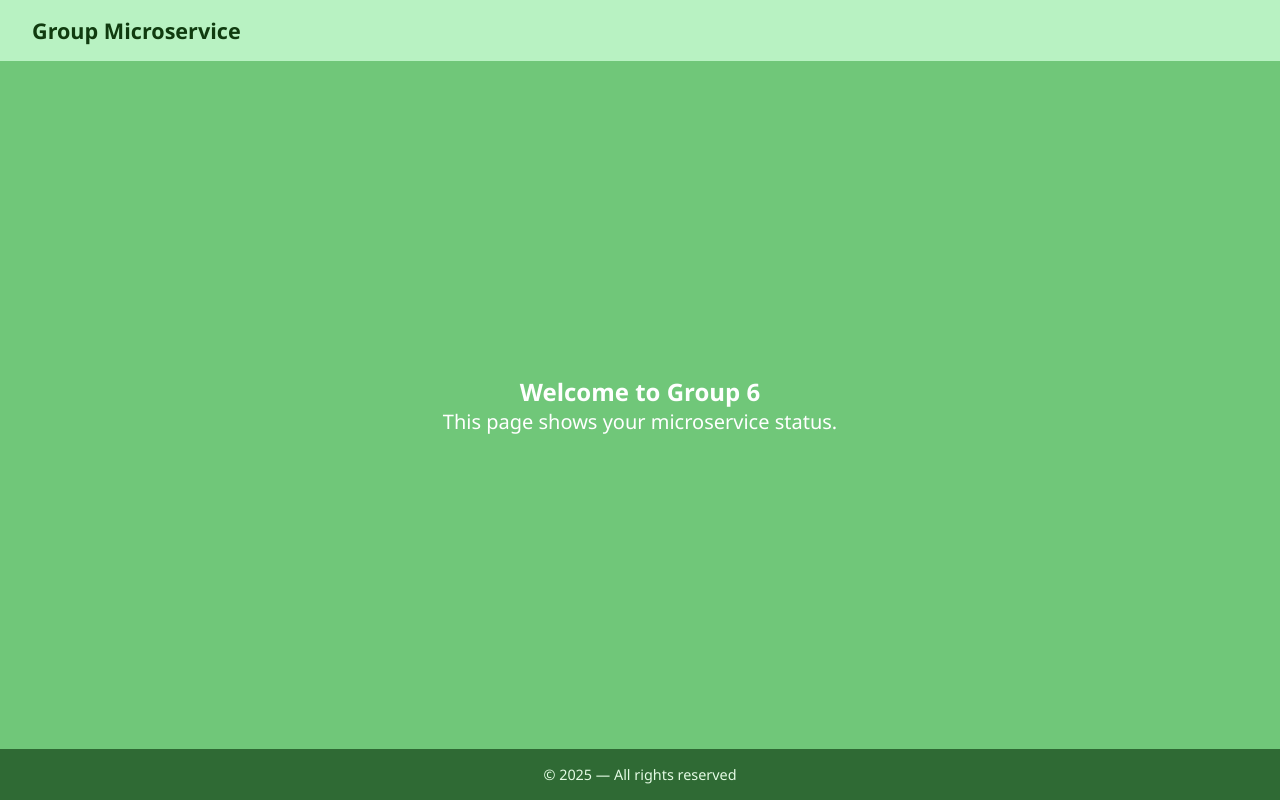
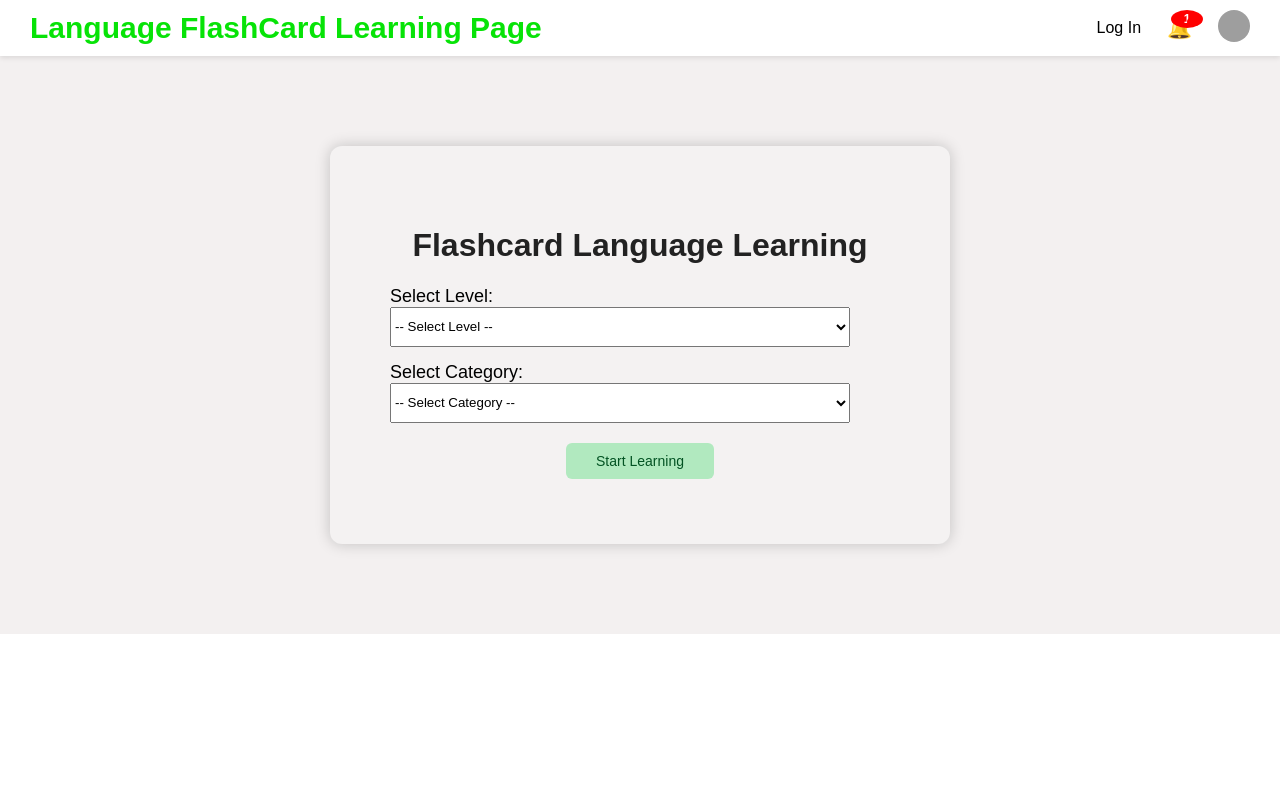
Before and after one commit to tahaMirj/Software-Engineering-1403-02, a Django app: page /group6/ in a window 1280 px wide. Run offline with Django 5.2, Linux system fonts and the light colour scheme; data that the repository does not hold is empty; grey boxes are pictures that could not be loaded.

Commit message:
front_end

```diff
--- /dev/null
+++ b/group6/static/code.js
@@ -0,0 +1,20 @@
+document.addEventListener("DOMContentLoaded", function () {
+  const profileBtn = document.getElementById("profileBtn");
+  const dropdownMenu = document.getElementById("dropdownMenu");
+
+  profileBtn.addEventListener("click", function (e) {
+    e.stopPropagation();
+    dropdownMenu.classList.toggle("show");
+    // Update aria-expanded for accessibility
+    const expanded = profileBtn.getAttribute("aria-expanded") === "true";
+    profileBtn.setAttribute("aria-expanded", String(!expanded));
+  });
+
+  // Close dropdown if clicked outside
+  document.addEventListener("click", function (e) {
+    if (!profileBtn.contains(e.target) && !dropdownMenu.contains(e.target)) {
+      dropdownMenu.classList.remove("show");
+      profileBtn.setAttribute("aria-expanded", "false");
+    }
+  });
+});
--- /dev/null
+++ b/group6/static/group6/style.css
@@ -0,0 +1,171 @@
+/* Reset & body */
+body {
+  margin: 0;
+  font-family: Arial, sans-serif;
+  background: #fff;
+  color: #222;
+}
+
+/* Header */
+.top-bar {
+  display: flex;
+  align-items: center;
+  justify-content: flex-end;
+  gap: 20px;
+  padding: 10px 30px;
+  background-color: white;
+  box-shadow: 0 2px 5px rgba(0,0,0,0.1);
+  position: relative;
+}
+
+.logo {
+  margin-right: auto;
+  font-size: 30px;
+  font-weight: bold;
+  color: #07e307;
+}
+.nav-link {
+  text-decoration: none;
+  color: black;
+
+}
+.nav-link {
+  text-decoration: none;
+}
+/* Notification */
+.notification {
+  position: relative;
+  font-family: sans-serif;
+}
+
+.notification-btn {
+  background: none;
+  border: none;
+  cursor: pointer;
+  font-size: 20px;
+  position: relative;
+  color: black;
+}
+
+.bell-icon {
+  pointer-events: none;
+}
+
+.notification-count {
+  position: absolute;
+  top: -5px;
+  right: -5px;
+  background: red;
+  color: white;
+  font-size: 12px;
+  font-weight: bold;
+  padding: 2px 6px;
+  border-radius: 50%;
+  min-width: 20px;
+  text-align: center;
+  pointer-events: none;
+}
+
+.red-dot {
+  position: absolute;
+  top: 3px;
+  right: 3px;
+  width: 8px;
+  height: 8px;
+  background: red;
+  border-radius: 50%;
+  pointer-events: none;
+}
+
+/* Profile Dropdown */
+.profile-dropdown {
+  position: relative;
+}
+
+.profile-btn {
+  background: none;
+  border: none;
+  cursor: pointer;
+  padding: 0;
+}
+
+.avatar {
+  border-radius: 50%;
+  width: 32px;
+  height: 32px;
+  display: block;
+}
+
+/* Dropdown Menu */
+.dropdown-menu {
+  position: absolute;
+  right: 0;
+  top: 40px;
+  background: rgb(246, 243, 243);
+  color: black;
+  list-style: none;
+  padding: 10px 0;
+  margin: 0;
+  box-shadow: 0 4px 6px rgba(0,0,0,0.1);
+  display: none;
+  min-width: 150px;
+  border-radius: 4px;
+  z-index: 1000;
+
+}
+.dropdown-menu a {
+  text-decoration: none;
+}
+
+
+.dropdown-menu li {
+  padding: 8px 20px;
+}
+
+.dropdown-menu li:hover {
+  background-color: #eee;
+}
+
+.dropdown-menu.show {
+  display: block;
+}
+
+/* Main Hero Section */
+.hero {
+  display: flex;
+  justify-content: center;
+  text-align: center;
+  padding: 90px 60px;
+  background: rgb(243, 240, 240);
+}
+
+.container {
+  background: rgb(244, 242, 242);
+  padding: 60px;
+  border-radius: 12px;
+  box-shadow: 0 0 15px rgba(0,0,0,0.2);
+  width: 100%;
+  max-width: 500px;
+  text-align: center;
+}
+
+.form-group {
+  margin-bottom: 15px;
+  text-align: left;
+}
+
+.btn {
+  padding: 10px 30px;
+  margin: 5px;
+  font-size: 14px;
+  cursor: pointer;
+  border: none;
+  border-radius: 6px;
+  background: #b1e9bf;
+  color: rgb(3, 83, 35);
+  transition: background 0.3s ease;
+}
+
+.btn:hover {
+  background: rgb(183, 227, 235);
+}
--- a/group6/templates/group6.html
+++ b/group6/templates/group6.html
@@ -1,7 +1,81 @@
-{% extends "groups/groups_base.html" %}
+{% load static %}
 
-{% block title %}Group 6 Dashboard{% endblock %}
-{% block content %}
-    <h2>Welcome to Group 6</h2>
-    <p>This page shows your microservice status.</p>
-{% endblock %}
+<!DOCTYPE html>
+<html lang="en">
+<head>
+  <meta charset="UTF-8" />
+  <meta name="viewport" content="width=device-width, initial-scale=1.0" />
+  <title>Home Learn Without Limits</title>
+  <link rel="stylesheet" href="{% static 'group6/style.css' %}" />
+  <script defer src="/static/code.js"></script>
+
+</head>
+<body>
+  <header class="top-bar">
+    <div class="logo">Language FlashCard Learning  Page</div>
+     <nav>
+
+       <a href="{% url 'group6:login' %}" class="nav-link">Log In</a>
+
+     </nav>
+    <div class="notification">
+      <button class="notification-btn" aria-label="Notifications">
+        <span class="bell-icon">🔔</span>
+        <span class="notification-count">1</span>
+        <span class="red-dot"></span>
+      </button>
+    </div>
+
+    <div class="profile-dropdown">
+      <button class="profile-btn" id="profileBtn" aria-haspopup="true" aria-expanded="false" aria-label="User Profile">
+        <img src="{% static 'group6/profile.jpeg' %}" alt="User Avatar" class="avatar" />
+      </button>
+      <ul class="dropdown-menu" id="dropdownMenu" role="menu" aria-labelledby="profileBtn">
+        <li><a href="#" role="menuitem">Profile</a></li>
+        <li><a href="#" role="menuitem">Level</a></li>
+        <li><a href="{% url 'group6:logout' %}" role="menuitem">Log out</a></li>
+
+      </ul>
+    </div>
+  </header>
+
+<main class="hero">
+    <div class="container">
+      <h1>Flashcard Language Learning</h1>
+      <div class="card">
+        <!-- Form for Category and Difficulty -->
+        <form method="POST" action="{% url 'group6:start_learning_session' %}">
+          {% csrf_token %}
+
+          <!-- Difficulty Level Dropdown -->
+          <div class="form-group">
+            <label for="level" style="font-size: 18px; color: black;">Select Level:</label>
+            <select id="level" name="difficulty" style="width: 460px; height: 40px;" required>
+              <option value="">-- Select Level --</option>
+              {% for difficulty in difficulties %}
+                <option value="{{ difficulty.0 }}">{{ difficulty.1 }}</option>
+              {% endfor %}
+            </select>
+          </div>
+
+          <!-- Category Dropdown -->
+          <div class="form-group">
+            <label for="category" style="font-size: 18px; color: black;">Select Category:</label>
+            <select id="category" name="category" style="width: 460px; height: 40px;" required>
+              <option value="">-- Select Category --</option>
+              {% for cat in categories %}
+                <option value="{{ cat.category_id }}">{{ cat.name }}</option>
+              {% endfor %}
+            </select>
+          </div>
+
+          <div class="button-row">
+            <button type="submit" class="btn">Start Learning</button>
+          </div>
+        </form>
+      </div>
+    </div>
+  </main>
+
+</body>
+</html>
```
Also changed, not shown: group6/static/group6/secondpage.css (added, +81 -0 lines), group6/static/group6/showpage.css (added, +85 -0 lines), group6/templates/second.html (added, +29 -0 lines), group6/templates/showpage.html (added, +30 -0 lines), group6/static/group6/apple.jpg (added).
